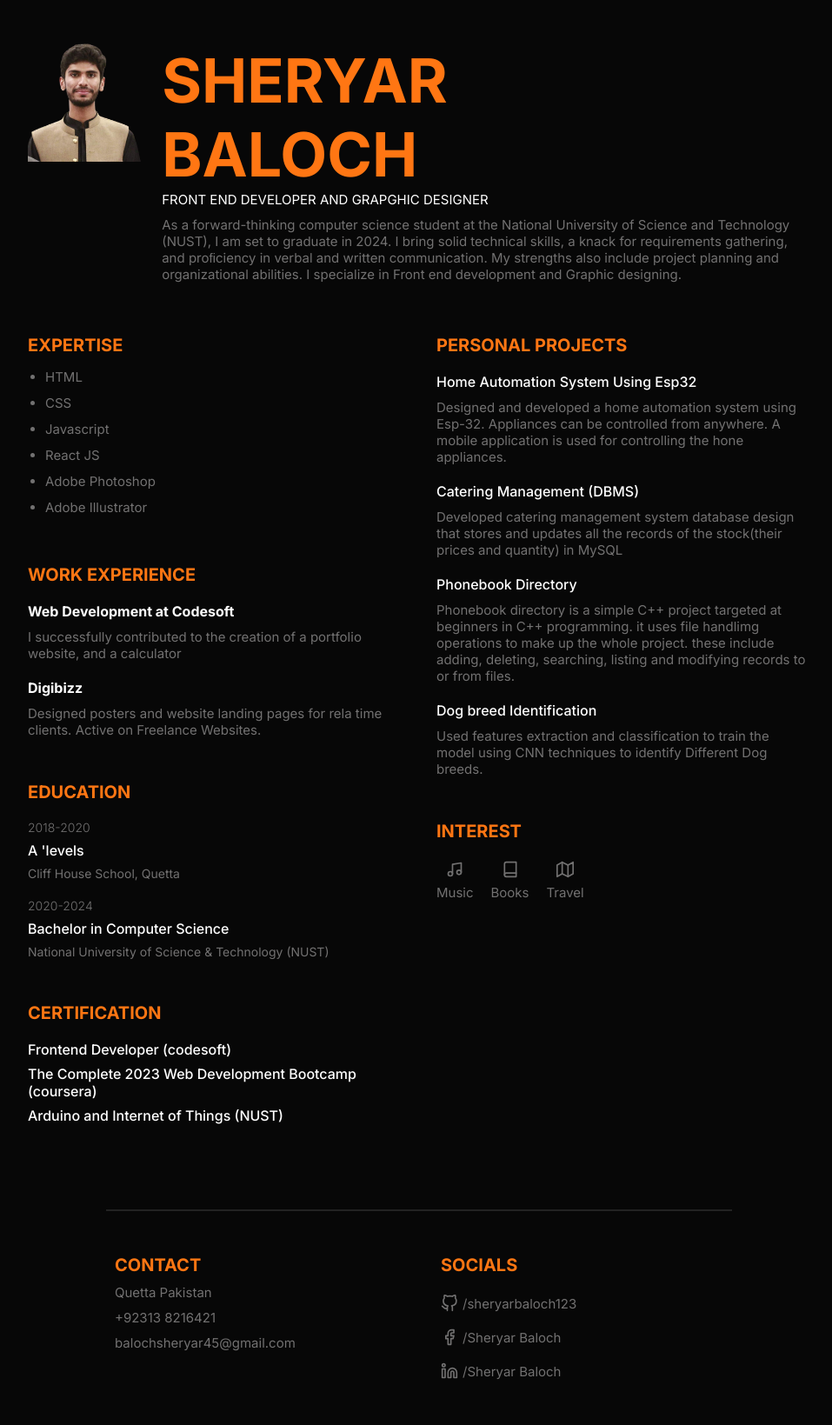
After one commit to sheryarbaloch123/sheryarbaloch123.github.io, a PHP site: page /lab4.html in a window 1280 px wide. The commit adds this page. Shown: the whole page at 87% size, without its empty margins (158-1115 px from the left). Run offline with PHP 8.4, Linux system fonts and the light colour scheme.

Commit message:
Add files via upload

```diff
--- /dev/null
+++ b/lab4.html
@@ -0,0 +1,179 @@
+<!DOCTYPE html>
+<html lang="en">
+
+<head>
+  <meta charset="UTF-8">
+  <meta http-equiv="X-UA-Compatible" content="IE=edge">
+  <meta name="viewport" content="width=device-width, initial-scale=1.0">
+  <title>Resume</title>
+  <script src="https://unpkg.com/feather-icons"></script>
+  <link rel="stylesheet" href="style.css">
+</head>
+
+<body>
+  <div class="container">
+    <div class="profile">
+      <div class="profile_container">
+        <div class="profile_profileImg">
+          <img src="/sheryar.png" alt="Sheryar Baloch">
+        </div>
+        <div>
+          <h1 class="profile_name">
+            <span class="profile_name_firstName">Sheryar</span>
+            <span class="profile_name_lastName">Baloch</span>
+          </h1>
+          <p class="profile_title">Front end Developer and Grapghic Designer</p>
+          <p class="description profile_description">
+            As a forward-thinking computer science student at the National University of Science and Technology (NUST),
+            I am set to graduate in 2024. I bring solid technical skills, a knack for requirements gathering, and proﬁciency
+            in verbal and written communication. My strengths also include project planning and organizational abilities. I specialize in
+            Front end development and Graphic designing.
+          </p>
+        </div>
+      </div>
+    </div>
+    <div class="group-1">
+      <div class="skills">
+        <h3 class="title">Expertise</h3>
+        <ul class="skills_list description">
+          <li>HTML</li>
+          <li>CSS</li>
+          <li>Javascript</li>
+          <li>React JS</li>
+          <li>Adobe Photoshop</li>
+          <li>Adobe Illustrator</li>
+
+        </ul>
+      </div>
+      <div class="ref">
+        <h3 class="title">Work Experience</h3>
+        <div class="ref_item">
+          <h4 class="ref_name">Web Development at Codesoft</h4>
+          <p class="description">I successfully contributed to the creation of a portfolio website, and a calculator</p>
+        </div>
+        <div class="ref_item">
+          <h4 class="ref_name">Digibizz</h4>
+          <p class="description"> Designed posters and website landing pages for rela time clients. Active on Freelance Websites. </p>
+        </div>
+      </div>
+
+      <div class="edu">
+        <h3 class="title">Education</h3>
+        <div class="edu_item">
+          <p class="item_preTitle">2018-2020</p>
+          <h4 class="item_title">A 'levels</h4>
+          <p class="item_subtitle">
+            Cliff House School, Quetta
+          </p>
+        </div>
+        <div class="edu_item">
+          <p class="item_preTitle">2020-2024</p>
+          <h4 class="item_title">Bachelor in Computer Science</h4>
+          <p class="item_subtitle">
+            National University of Science & Technology (NUST)
+          </p>
+        </div>
+      </div>
+
+      <div class="certification">
+        <h3 class="title">certification</h3>
+        <div class="certification_item">
+          <h4 class="item_title">Frontend Developer (codesoft) </h4>
+          <h4 class="item_title">The Complete 2023 Web Development Bootcamp (coursera) </h4>
+          <h4 class="item_title">Arduino and Internet of Things (NUST) </h4>
+
+        </div>
+      </div>
+    </div>
+    <div class="group-2">
+      <div class="exp">
+        <h3 class="title">Personal Projects</h3>
+        <div class="exp_item">
+          <h4 class="item_title">Home Automation System Using Esp32</h4>
+          <p class=" description">
+            Designed and developed a home automation system using Esp-32. Appliances can be controlled from anywhere. A mobile application
+            is used for controlling the hone appliances.
+          </p>
+        </div>
+        <div class="exp_item">
+          <h4 class="item_title">Catering Management (DBMS)</h4>
+          <p class="description">
+            Developed catering management system database design that stores and updates all the records of the stock(their prices and quantity)
+            in MySQL
+          </p>
+        </div>
+        <div class="exp_item">
+            <h4 class="item_title">Phonebook Directory</h4>
+            <p class="description">
+              Phonebook directory is a simple C++ project targeted at beginners in C++ programming. it uses file handlimg operations to make up the whole
+              project. these include adding, deleting, searching, listing and modifying records to or from files.
+            </p>
+          </div>
+          <div class="exp_item">
+            <h4 class="item_title">Dog breed Identification</h4>
+            <p class="description">
+             Used features extraction and classification to train the model using CNN techniques to identify Different Dog breeds.
+            </p>
+          </div>
+      </div>
+
+      <div class="interest">
+        <h3 class="title">Interest</h3>
+        <div class="interest_items">
+          <div class="interest_item">
+            <i data-feather="music"></i>
+            <span>Music</span>
+          </div>
+          <div class="interest_item">
+            <i data-feather="book"></i>
+            <span>Books</span>
+          </div>
+          <div class="interest_item">
+            <i data-feather="map"></i>
+            <span>Travel</span>
+          </div>
+        </div>
+
+      </div>
+    </div>
+    <hr>
+    <div class="group-3">
+      <div class="contact">
+        <h3 class="title">Contact</h3>
+        <div class="contact_info">
+          <p class="description">
+            Quetta Pakistan
+          </p>
+          <p class="description">
+            +92313 8216421
+          </p>
+          <p class="description">
+            balochsheryar45@gmail.com
+          </p>
+        </div>
+      </div>
+      <div class="social">
+        <h3 class="title">Socials</h3>
+        <div class="social_items">
+          <a href="https://github.com/sheryarbaloch123" target="_b" class="social_item">
+            <i data-feather="github"></i>
+            <span>/sheryarbaloch123</span>
+          </a>
+          <a href="https://www.facebook.com/sheryar.baloch.5201254" target="_blank" class="social_item">
+            <i data-feather="facebook"></i>
+            <span>/Sheryar Baloch</span>
+          </a>
+          <a href="https://www.linkedin.com/in/sheryar-baloch-911620287/" target="_blank" class="social_item">
+            <i data-feather="linkedin"></i>
+            <span>/Sheryar Baloch</span>
+          </a>
+        </div>
+      </div>
+    </div>
+  </div>
+  <script>
+    feather.replace()
+  </script>
+</body>
+
+</html>
--- a/style.css
+++ b/style.css
@@ -1,89 +1,238 @@
+@import url('https://fonts.googleapis.com/css2?family=Inter:wght@200;300;400;500;600;700&display=swap');
+
 * {
-  padding: 0;
-  margin: 0;
-  box-sizing: border-box;
-  font-family: "Poppins", sans-serif;
+	padding: 0;
+	margin: 0;
+	box-sizing: border-box;
 }
-section {
-  height: 100vh;
-  width: 100%;
-  display: grid;
-  place-items: center;
+:root {
+	--primary-color: #ff7613;
+	--text-color: #727171;
 }
-.row {
-  display: flex;
-  flex-wrap: wrap;
+html {
+	font-size: 10px;
 }
-.column {
-  width: 100%;
-  padding: 0 1em 1em 1em;
-  text-align: center;
+body {
+	font-family: Inter, sans-serif;
+	background-color: black;
+	color: white;
 }
-.card {
-  width: 100%;
-  height: 100%;
-  padding: 2em 1.5em;
-  background: linear-gradient(#ffffff 50%, #2c7bfe 50%);
-  background-size: 100% 200%;
-  background-position: 0 2.5%;
-  border-radius: 5px;
-  box-shadow: 0 0 35px rgba(0, 0, 0, 0.12);
-  cursor: pointer;
-  transition: 0.5s;
+
+/* common styles */
+img {
+	width: 100%;
 }
-h3 {
-  font-size: 20px;
-  font-weight: 600;
-  color: #1f194c;
-  margin: 1em 0;
+a {
+	text-decoration: none;
+	color: white;
 }
-p {
-  color: #575a7b;
-  font-size: 15px;
-  line-height: 1.6;
-  letter-spacing: 0.03em;
+.description {
+	margin-top: 1rem;
+	font-size: 1.5rem;
+	font-weight: 400;
+	color: var(--text-color);
 }
-.icon-wrapper {
-  background-color: #2c7bfe;
-  position: relative;
-  margin: auto;
-  font-size: 30px;
-  height: 2.5em;
-  width: 2.5em;
-  color: #ffffff;
-  border-radius: 50%;
-  display: grid;
-  place-items: center;
-  transition: 0.5s;
+.title {
+	color: var(--primary-color);
+	font-weight: 700;
+	font-size: 2rem;
+	text-transform: uppercase;
 }
-.card:hover {
-  background-position: 0 100%;
+.item_preTitle {
+	font-size: 1.4rem;
+	color: var(--text-color);
+	font-weight: 300;
 }
-.card:hover .icon-wrapper {
-  background-color: #ffffff;
-  color: #2c7bfe;
+.item_title {
+	font-size: 1.6rem;
+	color: white;
+	font-weight: 500;
+	margin: 0.8rem 0;
 }
-.card:hover h3 {
-  color: #ffffff;
+.item_subtitle {
+	font-size: 1.4rem;
+	color: var(--text-color);
+	font-weight: 400;
 }
-.card:hover p {
-  color: #f0f0f0;
+
+/* layouts */
+.container {
+	max-width: 1000px;
+	width: 90%;
+	margin: 0 auto;
+	display: grid;
+	padding: 5rem;
+	background: #070707;
+	grid-template-columns: 1fr 1fr;
+	gap: 4rem;
 }
-@media screen and (min-width: 768px) {
-  section {
-    padding: 0 2em;
-  }
-  .column {
-    flex: 0 50%;
-    max-width: 50%;
-  }
+@media only screen and (max-width: 768px) {
+	.container {
+		width: 100%;
+		grid-template-columns: 1fr;
+		padding: 3rem;
+		gap: 7rem;
+	}
 }
-@media screen and (min-width: 992px) {
-  section {
-    padding: 1em 3em;
-  }
-  .column {
-    flex: 0 0 33.33%;
-    max-width: 33.33%;
-  }
+.profile {
+	grid-column: 1 / -1;
+	margin-bottom: 2rem;
 }
+.group-1,
+.group-2 {
+	display: flex;
+	flex-direction: column;
+	gap: 5rem;
+}
+.group-3 {
+	max-width: 700px;
+	width: 100%;
+	margin: 0 auto;
+	grid-column: 1/-1;
+	display: flex;
+	flex-direction: row;
+	gap: 5rem;
+}
+.group-3 > div {
+	flex: 1;
+}
+@media only screen and (max-width: 768px) {
+	.profile {
+		margin-bottom: 0;
+	}
+	.group-3 {
+		flex-direction: column;
+	}
+}
+
+/* profile */
+.profile_container {
+	display: flex;
+	gap: 2rem;
+}
+.profile_profileImg {
+	max-width: 250px;
+}
+.profile_name_firstName {
+	color: var(--primary-color);
+	font-weight: 700;
+	font-size: clamp(2.5rem, 15vw, 7rem);
+	text-transform: uppercase;
+	display: block;
+}
+.profile_name_lastName {
+	color: var(--primary-color);
+	font-weight: 700;
+	font-size: clamp(2.5rem, 15vw, 7rem);
+	text-transform: uppercase;
+	display: block;
+}
+.profile_title {
+	font-size: 1.5rem;
+	font-weight: 400;
+	text-transform: uppercase;
+}
+.downloadBtn {
+	display: block;
+	text-decoration: underline;
+	font-size: 1.6rem;
+	margin-top: 1rem;
+}
+.downloadBtn:hover {
+	color: var(--primary-color);
+}
+@media only screen and (max-width: 768px) {
+	.profile_container {
+		flex-direction: column;
+	}
+}
+
+/* Expertise */
+.skills_list {
+	margin-top: 1rem;
+	margin-left: 2rem;
+	line-height: 2;
+}
+
+/* Ref  */
+.ref_item {
+	margin-top: 2rem;
+}
+.ref_name {
+	font-size: 1.6rem;
+	font-weight: 700;
+}
+
+/* eduction */
+.edu_item {
+	margin-top: 2rem;
+}
+
+/* certification */
+.certification_item {
+	margin-top: 2rem;
+}
+/* exp */
+.exp_item {
+	margin-top: 2rem;
+}
+
+/* awards */
+.awards_item {
+	margin-top: 2rem;
+}
+/* Interests */
+.interest_items {
+	margin-top: 2rem;
+	display: flex;
+	align-items: center;
+	flex-wrap: wrap;
+	gap: 2rem;
+}
+.interest_item {
+	font-size: 1.5rem;
+	display: flex;
+	flex-direction: column;
+	align-items: center;
+	justify-content: center;
+	gap: 0.5rem;
+	color: var(--text-color);
+}
+.interest_item svg {
+	width: 2rem;
+}
+
+/* socials */
+.social_items {
+	margin-top: 2rem;
+}
+.social_item {
+	margin-top: 1.5rem;
+	font-size: 1.5rem;
+	display: flex;
+	gap: 0.5rem;
+	align-items: center;
+	justify-content: flex-start;
+	color: var(--text-color);
+}
+.social_item:hover {
+	color: var(--primary-color);
+}
+.social_item svg {
+	width: 2rem;
+}
+
+hr {
+	grid-column: 1/-1;
+	width: 80%;
+	margin: 0 auto;
+	margin-top: 5rem;
+	margin-bottom: 1rem;
+	border: none;
+	border-top: 2px solid rgba(128, 128, 128, 0.229);
+}
+@media only screen and (max-width: 768px) {
+	hr {
+		margin: 0 auto;
+	}
+}
```
Also changed, not shown: sheryar.png (added).
